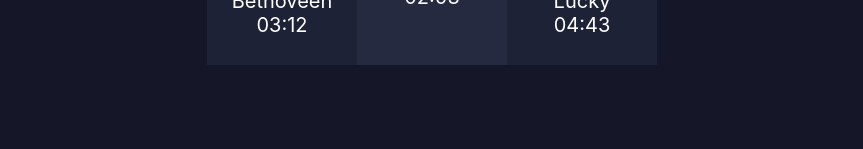
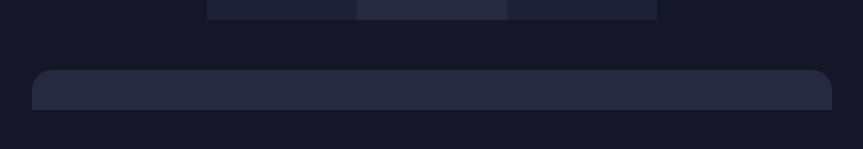
Before and after one commit to Houser97/Where-is-waldo-V2, a React (Create React App) app in the folder client/: page /leaderboard/Cyberpunk-City in a window 1280 px wide. Shown: the part 465-614 px from the top of the page, without its empty margins (208-1071 px from the left). Built offline with nearby package versions, Linux system fonts and the light colour scheme.

Commit message:
Set players container div and import PlayerCard

```diff
--- a/client/src/components/LeaderBoard.js
+++ b/client/src/components/LeaderBoard.js
@@ -1,5 +1,6 @@
 import React from 'react'
 import '../styles/LeaderBoard.css'
+import PlayerCard from './Leaderboard/PlayerCard'
 import WinnerCard from './Leaderboard/WinnerCard'
 
 const LeaderBoard = () => {
@@ -10,6 +11,9 @@ const LeaderBoard = () => {
         <WinnerCard profileImg={'https://res.cloudinary.com/dluwqcce9/image/upload/v1697735636/InTouch/lrlmwnzacirgh3sdblyo.jpg'} username={'Bethoveen'} time={'03:12'} winnerPosition={2}/>
         <WinnerCard profileImg={'https://res.cloudinary.com/dluwqcce9/image/upload/v1697392849/InTouch/lzxr2waxbhvewptjbegy.jpg'} username={'Lucky'} time={'04:43'} winnerPosition={3}/>
       </div>
+      <div className='players__container'>
+
+      </div>
     </div>
   )
 }
```
